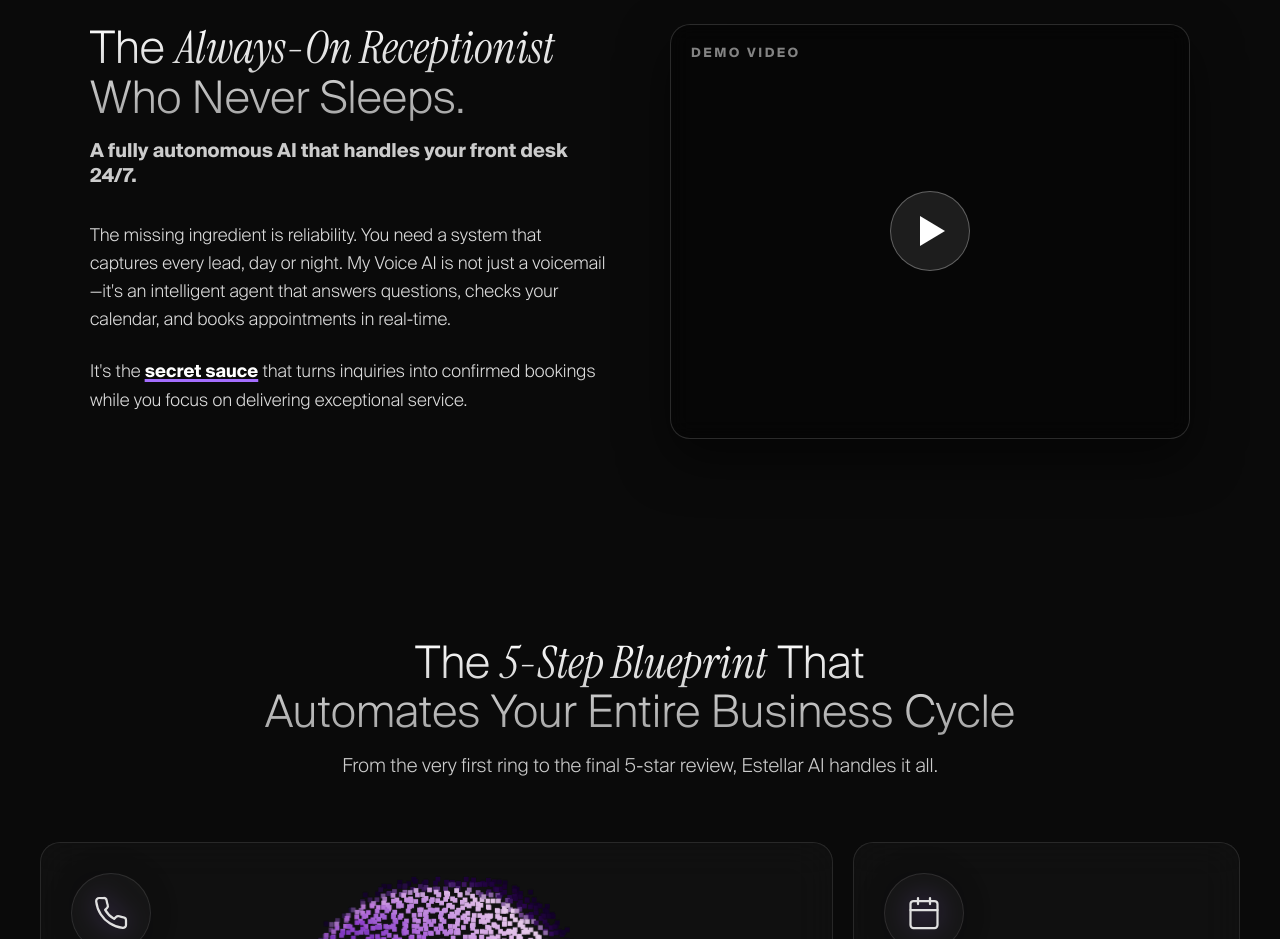
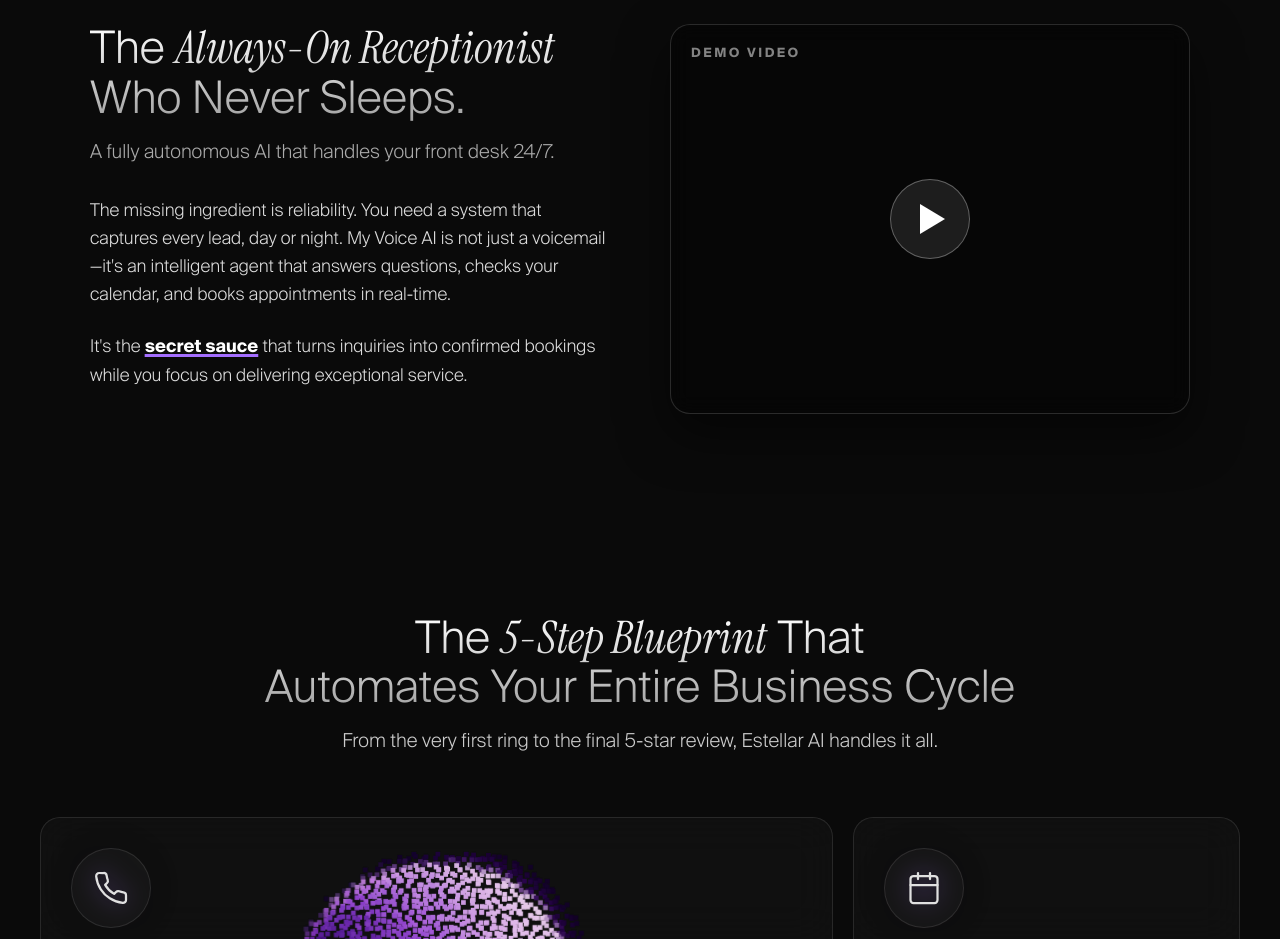
Before and after one commit to HeisenMike/EstellarAI, a React (Vite) app: page / in a window 1280 px wide. Shown: the part 1700-2639 px from the top of the page. Built offline with nearby package versions, Linux system fonts and the light colour scheme.

Commit message:
Update styles and content

```diff
--- a/src/components/Solution.module.css
+++ b/src/components/Solution.module.css
@@ -23,8 +23,9 @@
 
 .subheadline {
     font-size: 1.2rem;
-    color: #ccc;
+    color: #aaa;
     margin-bottom: 2rem;
+    font-weight: 300;
 }
 
 .paragraph {
```
